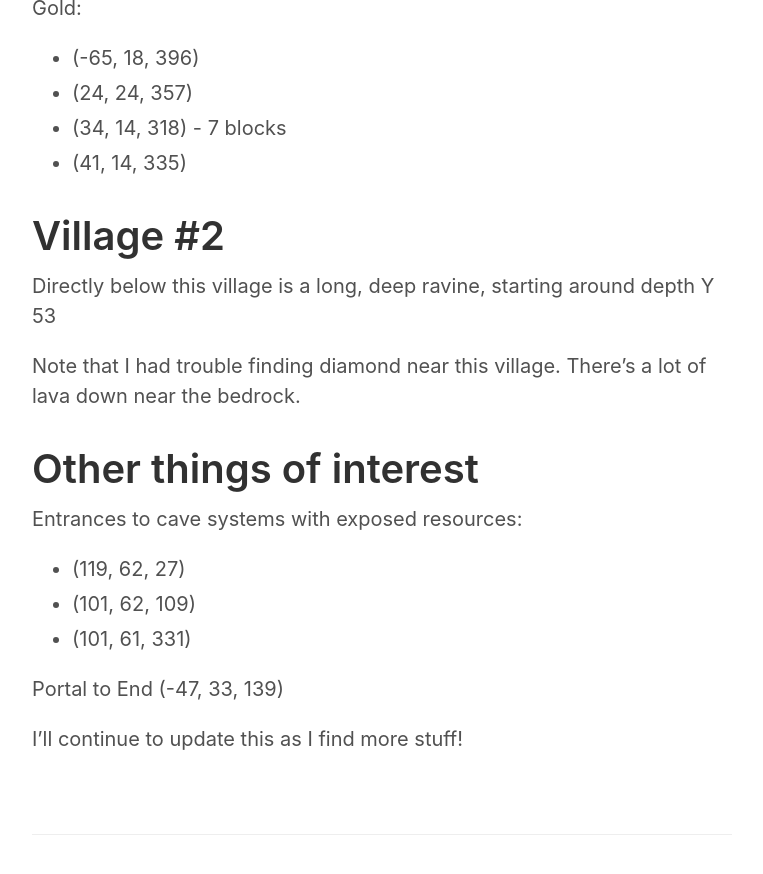
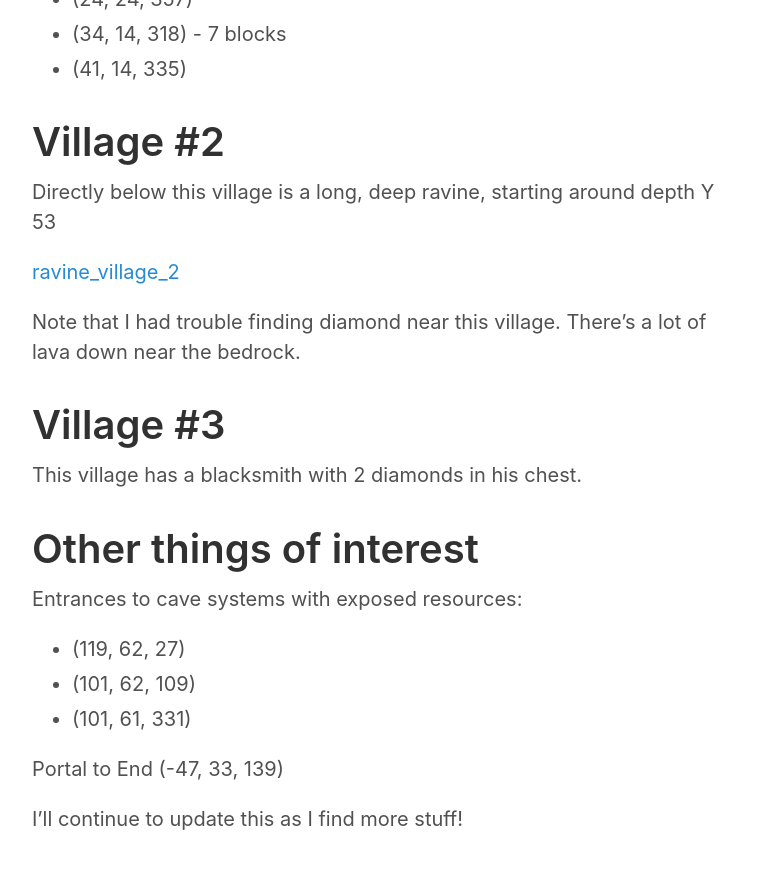
Before and after one commit to chrisjmccormick/personal-site, a Jekyll site: the page built from _posts/2016-05-28-xmc360-seed-bigworldcivilization.markdown, in a window 1280 px wide and 900 px high, scrolled down 2223 px. Shown: the top 874 px of the window, without its empty margins (258-1021 px from the left). Built offline with Jekyll 4.4.1, drawn with Linux system fonts in a browser that asks for light colours; comment, search, counter and statistics services are not loaded.

Commit message:
Adding some more info, testing image links.

```diff
--- a/_posts/2016-05-28-xmc360-seed-bigworldcivilization.markdown
+++ b/_posts/2016-05-28-xmc360-seed-bigworldcivilization.markdown
@@ -17,7 +17,7 @@
 ![village_2]({{ site.url }}/assets/minecraft/village_2.jpg)
 
 And even farther north is a third village at (282, 69, -140), which I'll call village #3.
-![village_3]({{ site.url }}/assets/minecraft/village_3.jpg)
+[![village_3]("Screenshot of Village #3)](village_3)
 
 Village #1
 ==========
@@ -45,7 +45,14 @@
 ==========
 Directly below this village is a long, deep ravine, starting around depth Y 53
 
+[ravine_village_2]({{ site.url }}/assets/minecraft/ravine_village_2.jpg "The ravine below Village #2")
+
 Note that I had trouble finding diamond near this village. There's a lot of lava down near the bedrock.
+
+Village #3
+==========
+This village has a blacksmith with 2 diamonds in his chest.
+
 
 Other things of interest
 ========================
@@ -59,3 +66,5 @@
 
 
 I'll continue to update this as I find more stuff!
+
+[village_3]: {{ site.url }}/assets/minecraft/village_3.jpg
```
